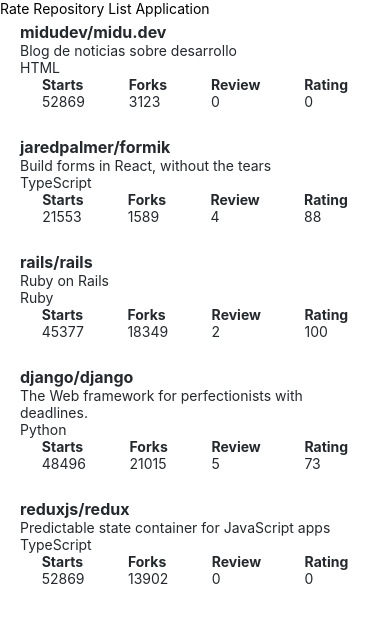
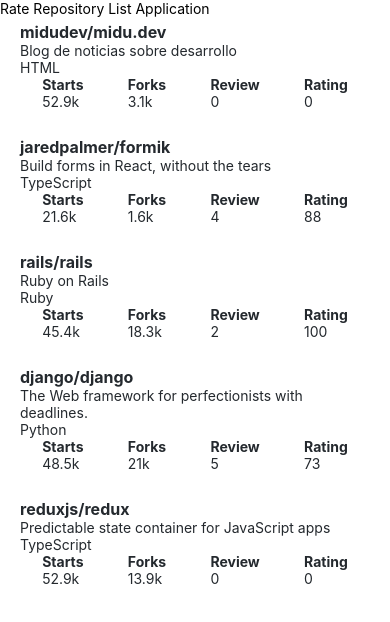
Before and after one commit to AntonioJRuizG/repository-rate-app, a React Native app: screen / in a window 390 px wide. Shown: the top 622 px of the page. Built offline with nearby package versions, Linux system fonts and the light colour scheme.

Commit message:
Parse big numbers

```diff
--- a/src/components/RepositoryListItem.jsx
+++ b/src/components/RepositoryListItem.jsx
@@ -9,16 +9,20 @@
 	},
 });
 
+const parseThousands = (value) => {
+	return value >= 1000 ? `${Math.round(value / 100) / 10}k` : String(value);
+};
+
 const RepositoryStats = (props) => {
 	return (
 		<View style={{ flexDirection: 'row', justifyContent: 'space-around' }}>
 			<View>
 				<StyledText fontWeight='bold'>Starts</StyledText>
-				<StyledText>{props.stargazersCount}</StyledText>
+				<StyledText>{parseThousands(props.stargazersCount)}</StyledText>
 			</View>
 			<View>
 				<StyledText fontWeight='bold'>Forks</StyledText>
-				<StyledText>{props.forksCount}</StyledText>
+				<StyledText>{parseThousands(props.forksCount)}</StyledText>
 			</View>
 			<View>
 				<StyledText fontWeight='bold'>Review</StyledText>
```
